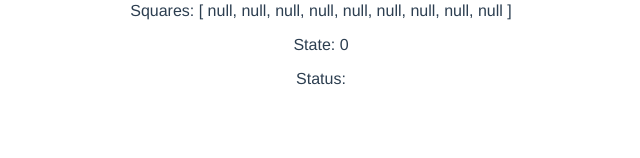
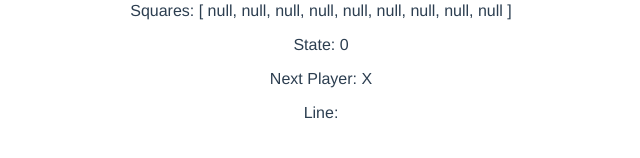
Before and after one commit to tomboo/vue-tictactoe, a Vue app: page / in a window 1280 px wide. Shown: the part 266-424 px from the top of the page, without its empty margins (319-959 px from the left). Built offline with nearby package versions, Linux system fonts and the light colour scheme.

Commit message:
Add computed property for statusString

```diff
--- a/src/components/Board.vue
+++ b/src/components/Board.vue
@@ -1,5 +1,5 @@
 <script setup>
-  import { ref } from 'vue'
+  import { ref, computed } from 'vue'
   import Square from './Square.vue'
 
   const STATE_PLAY = 0
@@ -23,7 +23,21 @@
   // state
   const state = ref(STATE_PLAY)
   const squares = ref(Array(BOARD_SIZE).fill(null))
-  const statusString = ref('')
+
+  const _winner = ref(null)
+  const _line = ref(null)
+
+  const _statusString = computed(() => {
+    if (_winner.value) {
+      return STATE[state.value] + _winner.value
+    }
+    else if (isDraw(squares.value)) {
+      return STATE[state.value]
+    }
+    else {
+      return STATE[state.value] + nextPlayer(squares.value)
+    }
+  })
 
   //
   function reset() {
@@ -52,6 +66,7 @@
     return !countEmpty(squares)
   }
 
+  //
   function nextPlayer(squares) {
     return PLAYER[countFilled(squares) % 2]
   }
@@ -104,17 +119,17 @@
     squares.value[squareIndex] = player
 
     const { winner, line } = calculateWinner(squares.value)
-    if (winner) {
+    _winner.value = winner
+    _line.value = line
+
+    if (_winner.value) {
       state.value = STATE_WIN
-      statusString.value = STATE[state.value] + player
     }
     else if (isDraw(squares.value)) {
       state.value = STATE_DRAW
-      statusString.value = STATE[state.value]
     }
     else {
       state.value = STATE_PLAY
-      statusString.value = STATE[state.value] + nextPlayer(squares.value)
     }
  }
 
@@ -142,7 +157,8 @@
 
   <p>Squares: {{ squares }}</p>
   <p>State: {{ state }}</p>
-  <p>Status: {{ statusString }}</p>
+  <p>{{ _statusString }}</p>
+  <p>Line: {{ _line }}</p>
 </template>
 
 <style scoped>
```
Also changed, not shown: 1 other file (tests, documents, lock files or other folders).
